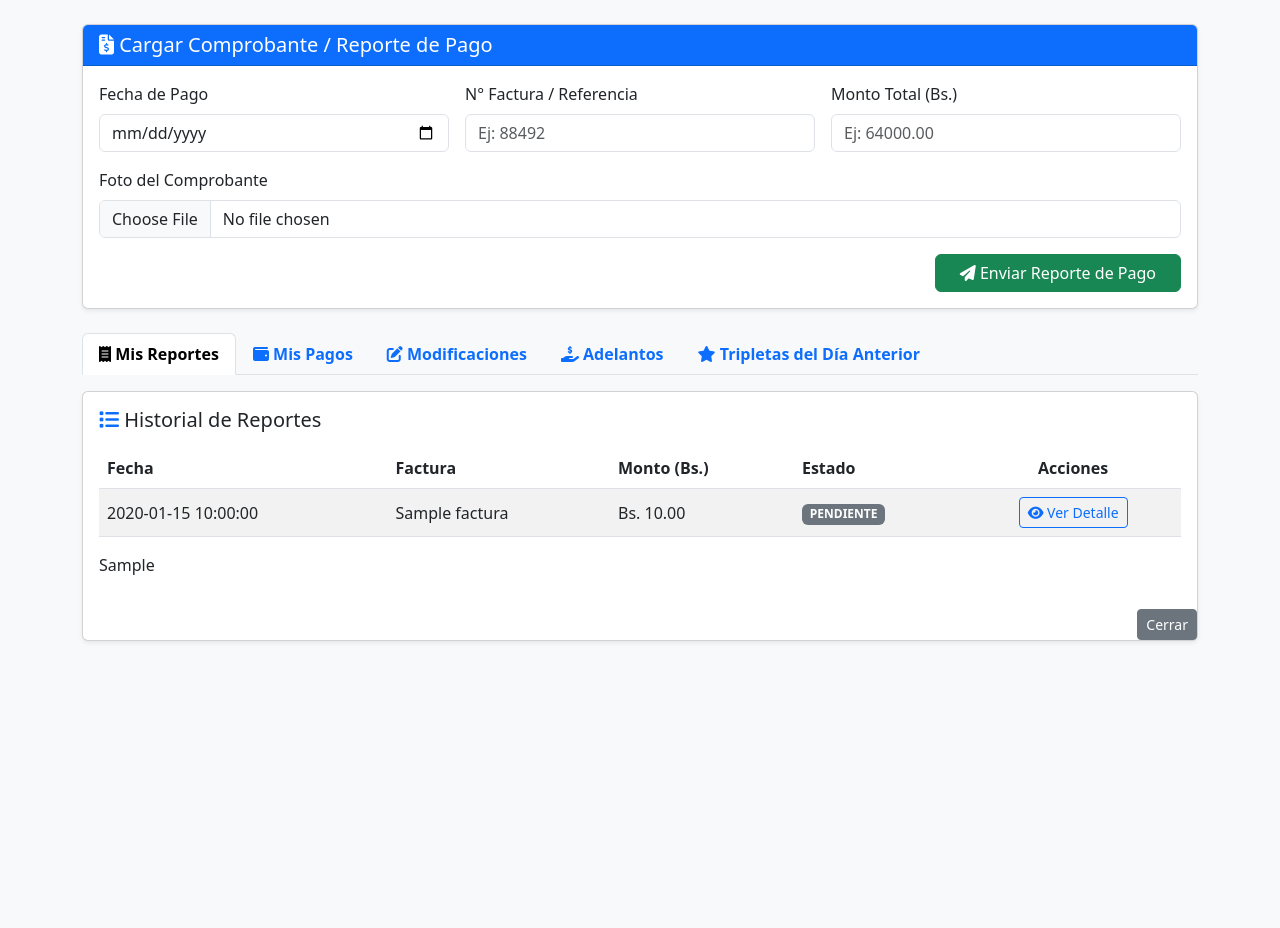
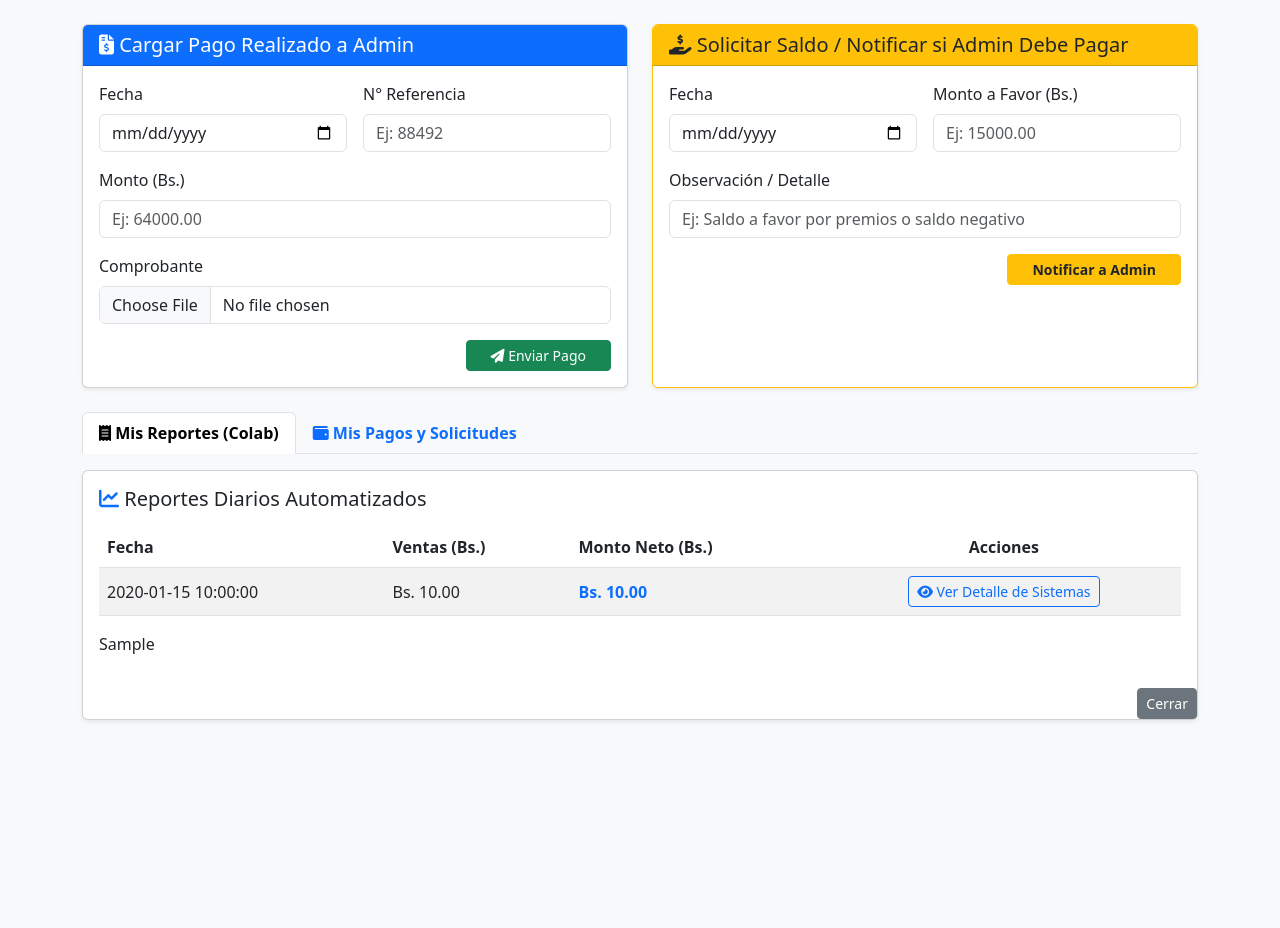
Before and after one commit to mariadelosangelesdiazpinto24-tech/tu-reporte-al-dia., a FastAPI app: template templates/agencia.html in a window 1280 px wide. Shown: the part 50-978 px from the top of the page. After the commit the page ends 771 px from the top, so only its background shows below. Run offline with FastAPI, Linux system fonts and the light colour scheme; the template is opened without the code that fills it: most values are stand-ins (such as "Sample title", 1, 10 or a date in 2020).

Commit message:
Update agencia.html

```diff
--- a/templates/agencia.html
+++ b/templates/agencia.html
@@ -9,7 +9,6 @@
 </head>
 <body class="bg-light">
 
-    <!-- Navbar Superior -->
     <nav class="navbar navbar-dark bg-dark px-4">
         <span class="navbar-brand mb-0 h1"><i class="fas fa-cash-register"></i> Taquilla: {{ agencia }}</span>
         <a href="/login" class="btn btn-outline-light btn-sm"><i class="fas fa-sign-out-alt"></i> Salir</a>
@@ -17,76 +16,95 @@
 
     <div class="container my-4">
 
-        <!-- Formulario para Cargar Comprobante de Pago -->
-        <div class="card shadow-sm mb-4">
+        <!-- Fila Superior: Cargar Comprobante o Solicitar Saldo (Negativo/Pago del Admin) -->
+        <div class="row">
+            <div class="col-md-6 mb-4">
+                <div class="card shadow-sm h-100">
                     <div class="card-header bg-primary text-white">
-                <h5 class="mb-0"><i class="fas fa-file-invoice-dollar"></i> Cargar Comprobante / Reporte de Pago</h5>
+                        <h5 class="mb-0"><i class="fas fa-file-invoice-dollar"></i> Cargar Pago Realizado a Admin</h5>
                     </div>
                     <div class="card-body">
                         <form action="/reportar" method="POST" enctype="multipart/form-data" class="row g-3">
                             <input type="hidden" name="agencia" value="{{ agencia }}">
-
-                    <div class="col-md-4">
-                        <label class="form-label">Fecha de Pago</label>
+                            <div class="col-md-6">
+                                <label class="form-label">Fecha</label>
                                 <input type="date" class="form-control" name="fecha" required>
                             </div>
-                    <div class="col-md-4">
-                        <label class="form-label">N° Factura / Referencia</label>
+                            <div class="col-md-6">
+                                <label class="form-label">N° Referencia</label>
                                 <input type="text" class="form-control" name="factura" placeholder="Ej: 88492" required>
                             </div>
-                    <div class="col-md-4">
-                        <label class="form-label">Monto Total (Bs.)</label>
+                            <div class="col-12">
+                                <label class="form-label">Monto (Bs.)</label>
                                 <input type="text" class="form-control" name="monto" placeholder="Ej: 64000.00" required>
                             </div>
-
-                    <div class="col-md-12">
-                        <label class="form-label">Foto del Comprobante</label>
+                            <div class="col-12">
+                                <label class="form-label">Comprobante</label>
                                 <input type="file" class="form-control" name="comprobante" accept="image/*" required>
                             </div>
-
                             <div class="col-12 text-end">
-                        <button type="submit" class="btn btn-success px-4"><i class="fas fa-paper-plane"></i> Enviar Reporte de Pago</button>
+                                <button type="submit" class="btn btn-success btn-sm px-4"><i class="fas fa-paper-plane"></i> Enviar Pago</button>
                             </div>
                         </form>
                     </div>
                 </div>
+            </div>
 
-        <!-- Sistema de Pestañas -->
+            <div class="col-md-6 mb-4">
+                <div class="card shadow-sm h-100 border-warning">
+                    <div class="card-header bg-warning text-dark">
+                        <h5 class="mb-0"><i class="fas fa-hand-holding-usd"></i> Solicitar Saldo / Notificar si Admin Debe Pagar</h5>
+                    </div>
+                    <div class="card-body">
+                        <form action="/solicitar-saldo" method="POST" class="row g-3">
+                            <input type="hidden" name="agencia" value="{{ agencia }}">
+                            <div class="col-md-6">
+                                <label class="form-label">Fecha</label>
+                                <input type="date" class="form-control" name="fecha" required>
+                            </div>
+                            <div class="col-md-6">
+                                <label class="form-label">Monto a Favor (Bs.)</label>
+                                <input type="text" class="form-control" name="monto" placeholder="Ej: 15000.00" required>
+                            </div>
+                            <div class="col-12">
+                                <label class="form-label">Observación / Detalle</label>
+                                <input type="text" class="form-control" name="observacion" placeholder="Ej: Saldo a favor por premios o saldo negativo" required>
+                            </div>
+                            <div class="col-12 text-end">
+                                <button type="submit" class="btn btn-warning btn-sm px-4 text-dark fw-bold"><i class="fasbell"></i> Notificar a Admin</button>
+                            </div>
+                        </form>
+                    </div>
+                </div>
+            </div>
+        </div>
+
+        <!-- Pestañas -->
         <ul class="nav nav-tabs mb-3" id="taquillaTabs" role="tablist">
-            <li class="nav-item" role="presentation">
-                <button class="nav-link active fw-bold" id="reportes-tab" data-bs-toggle="tab" data-bs-target="#reportes" type="button" role="tab"><i class="fas fa-receipt"></i> Mis Reportes</button>
+            <li class="nav-item">
+                <button class="nav-link active fw-bold" id="reportes-tab" data-bs-toggle="tab" data-bs-target="#reportes" type="button"><i class="fas fa-receipt"></i> Mis Reportes (Colab)</button>
             </li>
-            <li class="nav-item" role="presentation">
-                <button class="nav-link fw-bold" id="pagos-tab" data-bs-toggle="tab" data-bs-target="#pagos" type="button" role="tab"><i class="fas fa-wallet"></i> Mis Pagos</button>
-            </li>
-            <li class="nav-item" role="presentation">
-                <button class="nav-link fw-bold" id="modificaciones-tab" data-bs-toggle="tab" data-bs-target="#modificaciones" type="button" role="tab"><i class="fas fa-edit"></i> Modificaciones</button>
-            </li>
-            <li class="nav-item" role="presentation">
-                <button class="nav-link fw-bold" id="adelantos-tab" data-bs-toggle="tab" data-bs-target="#adelantos" type="button" role="tab"><i class="fas fa-hand-holding-usd"></i> Adelantos</button>
-            </li>
-            <li class="nav-item" role="presentation">
-                <button class="nav-link fw-bold" id="tripletas-tab" data-bs-toggle="tab" data-bs-target="#tripletas" type="button" role="tab"><i class="fas fa-star"></i> Tripletas del Día Anterior</button>
+            <li class="nav-item">
+                <button class="nav-link fw-bold" id="pagos-tab" data-bs-toggle="tab" data-bs-target="#pagos" type="button"><i class="fas fa-wallet"></i> Mis Pagos y Solicitudes</button>
             </li>
         </ul>
 
-        <!-- Contenido de las Pestañas -->
+        <!-- Contenido -->
         <div class="tab-content" id="taquillaTabsContent">
 
-            <!-- 1. Mis Reportes -->
+            <!-- 1. Mis Reportes (Informativos del Colab) -->
             <div class="tab-pane fade show active" id="reportes" role="tabpanel">
                 <div class="card shadow-sm">
                     <div class="card-body">
-                        <h5 class="card-title mb-3"><i class="fas fa-list text-primary"></i> Historial de Reportes</h5>
+                        <h5 class="card-title mb-3"><i class="fas fa-chart-line text-primary"></i> Reportes Diarios Automatizados</h5>
                         {% if reportes %}
                         <div class="table-responsive">
                             <table class="table table-striped align-middle">
                                 <thead>
                                     <tr>
                                         <th>Fecha</th>
-                                        <th>Factura</th>
-                                        <th>Monto (Bs.)</th>
-                                        <th>Estado</th>
+                                        <th>Ventas (Bs.)</th>
+                                        <th>Monto Neto (Bs.)</th>
                                         <th class="text-center">Acciones</th>
                                     </tr>
                                 </thead>
@@ -94,26 +112,16 @@
                                     {% for r in reportes %}
                                     <tr>
                                         <td>{{ r.fecha }}</td>
-                                        <td>{{ r.factura or 'Sin factura' }}</td>
-                                        <td>Bs. {{ "%.2f"|format(r.monto|float) }}</td>
-                                        <td>
-                                            <span class="badge
-                                                {% if r.estado == 'PAGADO' %}bg-success
-                                                {% elif r.estado == 'EN ESPERA' %}bg-warning text-dark
-                                                {% elif r.estado == 'RECHAZADO' %}bg-danger
-                                                {% else %}bg-secondary{% endif %}">
-                                                {{ r.estado }}
-                                            </span>
-                                        </td>
+                                        <td>Bs. {{ "%.2f"|format(r.ventas|float) }}</td>
+                                        <td class="fw-bold text-primary">Bs. {{ "%.2f"|format(r.monto|float) }}</td>
                                         <td class="text-center">
-                                            <!-- Botón para ver el detalle detallado (Tabla igual al correo) -->
                                             <button class="btn btn-sm btn-outline-primary" data-bs-toggle="modal" data-bs-target="#modalDetalle{{ r.id }}">
-                                                <i class="fas fa-eye"></i> Ver Detalle
+                                                <i class="fas fa-eye"></i> Ver Detalle de Sistemas
                                             </button>
                                         </td>
                                     </tr>
 
-                                    <!-- Modal de Detalle Desglosado Estilo Correo -->
+                                    <!-- Modal -->
                                     <div class="modal fade" id="modalDetalle{{ r.id }}" tabindex="-1" aria-hidden="true">
                                         <div class="modal-dialog modal-lg modal-dialog-centered">
                                             <div class="modal-content bg-dark text-white">
@@ -122,15 +130,11 @@
                                                     <button type="button" class="btn-close btn-close-white" data-bs-dismiss="modal" aria-label="Close"></button>
                                                 </div>
                                                 <div class="modal-body">
-                                                    {% if r.detalle_html %}
                                                     <div class="table-responsive">
                                                         <table class="table table-dark table-sm table-bordered align-middle" style="font-size: 11px;">
                                                             {{ r.detalle_html | safe }}
                                                         </table>
                                                     </div>
-                                                    {% else %}
-                                                    <p class="text-center text-muted my-3">Detalle no disponible para este reporte manual.</p>
-                                                    {% endif %}
                                                 </div>
                                                 <div class="modal-footer border-secondary">
                                                     <button type="button" class="btn btn-secondary btn-sm" data-bs-dismiss="modal">Cerrar</button>
@@ -143,17 +147,55 @@
                             </table>
                         </div>
                         {% else %}
-                        <p class="text-center text-muted my-3">No hay reportes registrados todavía.</p>
+                        <p class="text-center text-muted my-3">No hay reportes automatizados todavía.</p>
                         {% endif %}
                     </div>
                 </div>
             </div>
 
-            <!-- Otras pestañas vacías pero funcionales -->
-            <div class="tab-pane fade" id="pagos" role="tabpanel"><div class="card shadow-sm"><div class="card-body"><p class="text-muted text-center my-3">No hay pagos registrados.</p></div></div></div>
-            <div class="tab-pane fade" id="modificaciones" role="tabpanel"><div class="card shadow-sm"><div class="card-body"><p class="text-muted text-center my-3">No hay modificaciones.</p></div></div></div>
-            <div class="tab-pane fade" id="adelantos" role="tabpanel"><div class="card shadow-sm"><div class="card-body"><p class="text-muted text-center my-3">No hay adelantos registrados.</p></div></div></div>
-            <div class="tab-pane fade" id="tripletas" role="tabpanel"><div class="card shadow-sm"><div class="card-body"><p class="text-muted text-center my-3">Información de tripletas próximamente.</p></div></div></div>
+            <!-- 2. Mis Pagos y Solicitudes -->
+            <div class="tab-pane fade" id="pagos" role="tabpanel">
+                <div class="card shadow-sm">
+                    <div class="card-body">
+                        <h5 class="card-title mb-3"><i class="fas fa-money-check-alt text-success"></i> Historial de Pagos y Solicitudes</h5>
+                        {% if pagos %}
+                        <div class="table-responsive">
+                            <table class="table table-striped align-middle">
+                                <thead>
+                                    <tr>
+                                        <th>Fecha</th>
+                                        <th>Tipo</th>
+                                        <th>Referencia / Detalle</th>
+                                        <th>Monto (Bs.)</th>
+                                        <th>Estado</th>
+                                    </tr>
+                                </thead>
+                                <tbody>
+                                    {% for p in pagos %}
+                                    <tr>
+                                        <td>{{ p.fecha }}</td>
+                                        <td><span class="badge bg-secondary">{{ p.tipo }}</span></td>
+                                        <td>{{ p.factura }}</td>
+                                        <td>Bs. {{ "%.2f"|format(p.monto|float) }}</td>
+                                        <td>
+                                            <span class="badge
+                                                {% if p.estado == 'APROBADO' %}bg-success
+                                                {% elif p.estado == 'EN ESPERA' %}bg-warning text-dark
+                                                {% else %}bg-danger{% endif %}">
+                                                {{ p.estado }}
+                                            </span>
+                                        </td>
+                                    </tr>
+                                    {% endfor %}
+                                </tbody>
+                            </table>
+                        </div>
+                        {% else %}
+                        <p class="text-center text-muted my-3">No hay pagos o solicitudes registradas.</p>
+                        {% endif %}
+                    </div>
+                </div>
+            </div>
 
         </div>
 
```
Lines whose indentation alone changed are shown as unchanged.
